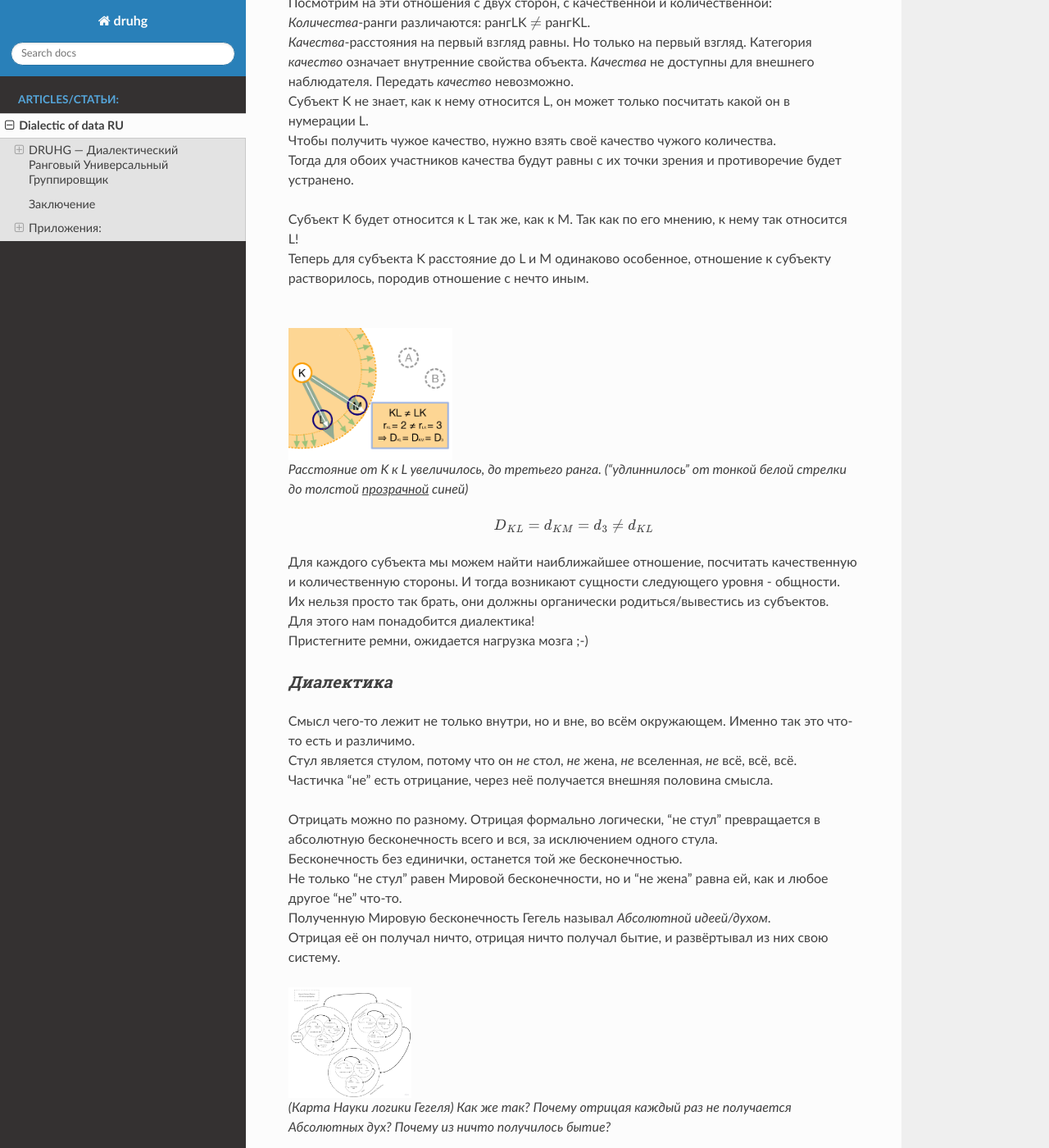
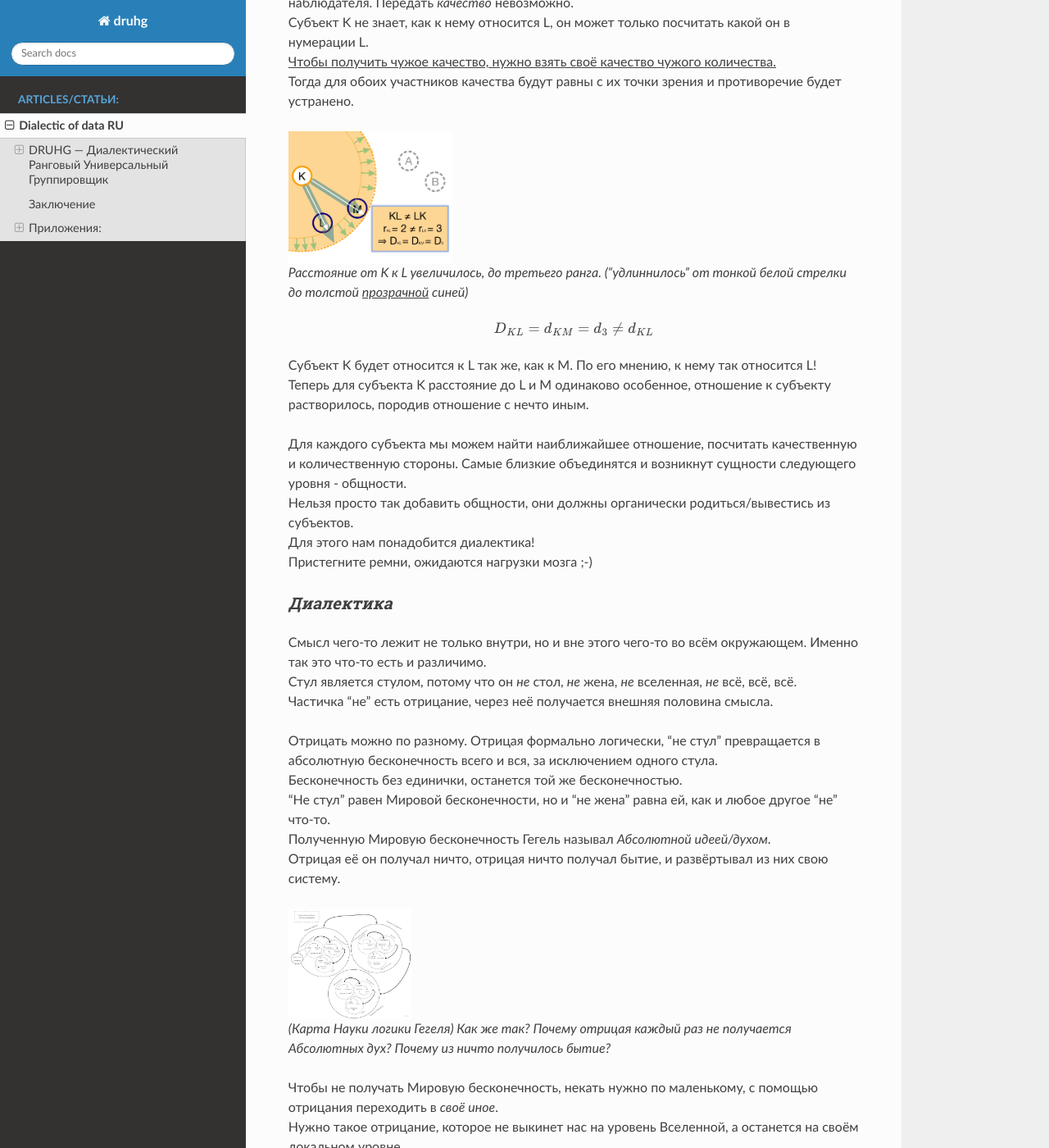
Before and after one commit to artamono/druhg, a Sphinx documentation site: the page built from docs/source/dialectic_of_data.rst, in a window 1280 px wide and 1400 px high, scrolled down 3676 px. Shown: the whole window at 82% size. Built offline with Sphinx 7.4.7 and the Read the Docs theme 2.0.0, drawn with Linux system fonts in a browser that asks for light colours; some of the changed text lies outside the part shown.

Commit message:
Update dialectic_of_data.rst
simplified a bit

```diff
--- a/docs/source/dialectic_of_data.rst
+++ b/docs/source/dialectic_of_data.rst
@@ -155,12 +153,11 @@ DRUHG — Диалектический Ранговый Универсальны
 | *Количества*-ранги различаются: рангLK :math:`\neq` рангKL.
 | *Качества*-расстояния на первый взгляд равны. Но только на первый взгляд. Категория *качество* означает внутренние свойства объекта. *Качества* не доступны для внешнего наблюдателя. Передать *качество* невозможно.
 | Субъект K не знает, как к нему относится L, он может только посчитать какой он в нумерации L.
-| Чтобы получить чужое качество, нужно взять своё качество чужого количества.
+| :underlined:`Чтобы получить чужое качество, нужно взять своё качество чужого количества.`
 | Тогда для обоих участников качества будут равны с их точки зрения и противоречие будет устранено.
-|
-| Субъект K будет относится к L так же, как к M. Так как по его мнению, к нему так относится L!
-| Теперь для субъекта K расстояние до L и M одинаково особенное, отношение к субъекту растворилось, породив отношение с нечто иным.
-|
+
+.. (если субъекты равноудалены, то ранги совпадают)
+
 
 .. figure:: ./pics/first/Increased.png
    :alt: Increase
@@ -171,21 +168,24 @@ DRUHG — Диалектический Ранговый Универсальны
 
    :raw-math:`$$ D_{KL} = d_{KM} = d_{3} \neq d_{KL} $$`
 
-| Для каждого субъекта мы можем найти наиближайшее отношение, посчитать качественную и количественную стороны. И тогда возникают сущности следующего уровня - общности.
-| Их нельзя просто так брать, они должны органически родиться/вывестись из субъектов.
+   | Субъект K будет относится к L так же, как к M. По его мнению, к нему так относится L!
+   | Теперь для субъекта K расстояние до L и M одинаково особенное, отношение к субъекту растворилось, породив отношение с нечто иным.
+
+| Для каждого субъекта мы можем найти наиближайшее отношение, посчитать качественную и количественную стороны. Самые близкие объединятся и возникнут сущности следующего уровня - общности.
+| Нельзя просто так добавить общности, они должны органически родиться/вывестись из субъектов.
 | Для этого нам понадобится диалектика!
-| Пристегните ремни, ожидается нагрузка мозга ;-)
+| Пристегните ремни, ожидаются нагрузки мозга ;-)
 
 *Диалектика*
 ############
 
-| Смысл чего-то лежит не только внутри, но и вне, во всём окружающем. Именно так это что-то есть и различимо.
+| Смысл чего-то лежит не только внутри, но и вне этого чего-то во всём окружающем. Именно так это что-то есть и различимо.
 | Стул является стулом, потому что он *не* стол, *не* жена, *не* вселенная, *не* всё, всё, всё.
 | Частичка "не" есть отрицание, через неё получается внешняя половина смысла.
 |
 | Отрицать можно по разному. Отрицая формально логически, "не стул" превращается в абсолютную бесконечность всего и вся, за исключением одного стула.
 | Бесконечность без единички, останется той же бесконечностью.
-| Не только "не стул" равен Мировой бесконечности, но и "не жена" равна ей, как и любое другое "не" что-то.
+| "Не стул" равен Мировой бесконечности, но и "не жена" равна ей, как и любое другое "не" что-то.
 | Полученную Мировую бесконечность Гегель называл *Абсолютной идеей/духом*.
 | Отрицая её он получал ничто, отрицая ничто получал бытие, и развёртывал из них свою систему.
 
@@ -197,7 +197,7 @@ DRUHG — Диалектический Ранговый Универсальны
    Как же так? Почему отрицая каждый раз не получается Абсолютных дух?
    Почему из *ничто* получилось *бытие*?
 
-| Некать нужно по маленькому, с помощью отрицания переходить в *своё иное*, а не Мировую бесконечность.
+| Чтобы не получать Мировую бесконечность, некать нужно по маленькому, с помощью отрицания переходить в *своё иное*.
 | Нужно такое отрицание, которое не выкинет нас на уровень Вселенной, а останется на своём локальном уровне.
 |
 | Жена это тот у кого есть муж. Смысл жены вне её, в муже.
```
Also changed, not shown: other parts of docs/source/dialectic_of_data.rst (+7 -9 lines).
